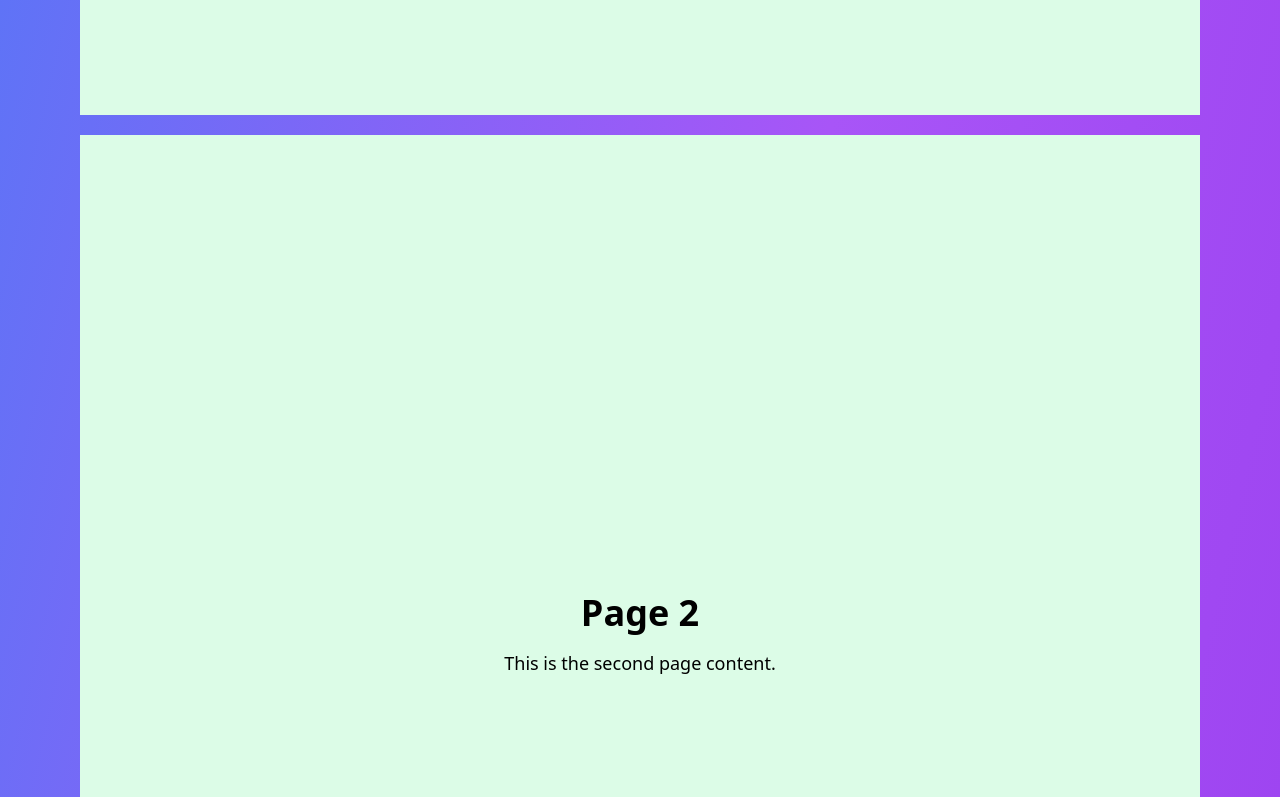
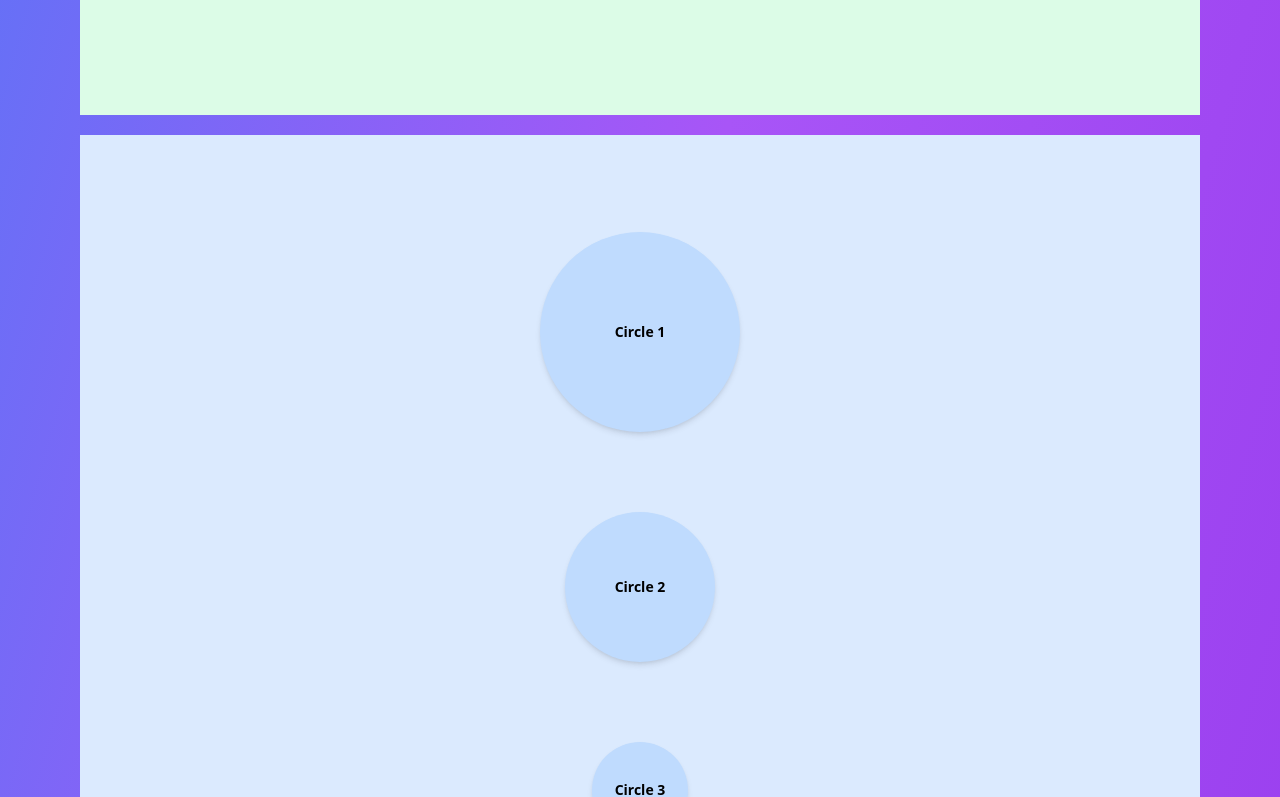
Before and after one commit to ARYANBISHWAS07/DevSoc-25, a Next.js app in the folder frontend/: page / in a window 1280 px wide. Shown: the part 1860-2657 px from the top of the page. Built offline with nearby package versions, Linux system fonts and the light colour scheme.

Commit message:
feat-third-page incomplete

```diff
--- a/frontend/src/app/LandingPage/fifthPage.tsx
+++ b/frontend/src/app/LandingPage/fifthPage.tsx
@@ -2,7 +2,7 @@ import { Container } from "./mainLandingPage";
 export function Page5() {
     return (
         <Container id={5}>
-            <div className="flex flex-col items-center justify-center h-screen w-full bg-purple-100 p-10 mb-20">
+            <div className="flex flex-col items-center justify-center h-screen w-full bg-purple-100 p-10 mb-4">
                 <h1 className="text-4xl font-bold">Page 5</h1>
                 <p className="mt-4 text-lg">This is the fifth page content.</p>
             </div>
--- a/frontend/src/app/LandingPage/fourthPage.tsx
+++ b/frontend/src/app/LandingPage/fourthPage.tsx
@@ -4,7 +4,7 @@ import { Container } from "./mainLandingPage";
 export function Page4() {
     return (
         <Container id={4}>
-            <div className="flex flex-col items-center justify-center h-screen w-full bg-red-100 p-10">
+            <div className="flex flex-col items-center justify-center h-screen w-full bg-red-100 p-10 mt-10">
                 <h1 className="text-4xl font-bold">Page 4</h1>
                 <p className="mt-4 text-lg">This is the fourth page content.</p>
             </div>
--- a/frontend/src/app/LandingPage/mainLandingPage.tsx
+++ b/frontend/src/app/LandingPage/mainLandingPage.tsx
@@ -95,7 +95,7 @@ export default function Parallax() {
                     <Page2 />
                     <StepsProgress />
                     <Page4 />
-                    <Page5 />
+                    {/* <Page5 /> */}
                 </div>
 
                 {/* Bottom Animation (Fixed Position) */}
--- a/frontend/src/app/LandingPage/secondPage.tsx
+++ b/frontend/src/app/LandingPage/secondPage.tsx
@@ -1,11 +1,113 @@
 import { Container } from "./mainLandingPage";
+import {
+  motion,
+  AnimatePresence,
+} from "framer-motion";
+import { useState, useEffect } from "react";
+
 export function Page2() {
-    return (
-        <Container id={2}>
-            <div className="flex flex-col items-center justify-center h-[1000px] w-full  bg-green-100 p-10 ">
-                <h1 className="text-4xl font-bold">Page 2</h1>
-                <p className="mt-4 text-lg">This is the second page content.</p>
-            </div>
-        </Container>
-    );
+  const [replacements, setReplacements] = useState([false, false, false]);
+
+  const circleVariants = {
+    hidden: {
+      opacity: 0,
+      rotateY: -90,
+      scale: 0.8
+    },
+    visible: {
+      opacity: 1,
+      rotateY: 0,
+      scale: 1,
+      transition: {
+        duration: 0.5,
+        type: "spring",
+        stiffness: 300
+      }
+    },
+    exit: {
+      opacity: 0,
+      rotateY: 90,
+      scale: 1.2,
+      transition: { duration: 0.3 }
+    }
+  };
+
+  const newContainerVariants = {
+    hidden: {
+      opacity: 0,
+      rotateY: 90,
+      scale: 0.8
+    },
+    visible: {
+      opacity: 1,
+      rotateY: 0,
+      scale: 1,
+      transition: {
+        duration: 0.5,
+        type: "spring",
+        stiffness: 300
+      }
+    },
+    exit: {
+      opacity: 0,
+      rotateY: -90,
+      scale: 1.2,
+      transition: { duration: 0.3 }
+    }
+  };
+
+  useEffect(() => {
+    const timers = [
+      setTimeout(() => setReplacements(prev => [true, ...prev.slice(1)]), 8000),
+      setTimeout(() => setReplacements(prev => [prev[0], true, prev[2]]), 10000),
+      setTimeout(() => setReplacements(prev => [...prev.slice(0, 2), true]), 12000)
+    ];
+    return () => timers.forEach(clearTimeout);
+  }, []);
+
+  return (
+    <Container id={2}>
+      <div className="relative flex items-center justify-center h-screen w-full bg-blue-100">
+        <div className="absolute inset-0 flex flex-col items-center justify-center z-0 space-y-20">
+          {[0, 1, 2].map(index => (
+            <AnimatePresence key={`circle-${index}`}>
+              {!replacements[index] ? (
+                <motion.div
+                  variants={circleVariants}
+                  initial="hidden"
+                  animate="visible"
+                  exit="exit"
+                  className={`
+                    ${index === 0 ? 'w-[200px] h-[200px] -translate-x-8' :
+                      index === 1 ? 'w-[150px] h-[150px]' :
+                      'w-24 h-24 translate-x-8'}
+                    bg-blue-200 rounded-full flex items-center justify-center
+                    shadow-md translate-y-[-70px] backface-hidden
+                  `}
+                >
+                  <span className="text-sm font-semibold">Circle {index + 1}</span>
+                </motion.div>
+              ) : (
+                <motion.div
+                  variants={newContainerVariants}
+                  initial="hidden"
+                  animate="visible"
+                  exit="exit"
+                  className={`
+                    ${index === 0 ? 'w-[200px] h-[150px] -translate-x-8' :
+                      index === 1 ? 'w-[150px] h-[100px]' :
+                      'w-24 h-20 translate-x-8'}
+                    bg-green-200 rounded-lg flex items-center justify-center
+                    shadow-xl translate-y-[-70px] backface-hidden
+                  `}
+                >
+                  <span className="text-sm font-semibold">New Div {index + 1}</span>
+                </motion.div>
+              )}
+            </AnimatePresence>
+          ))}
+        </div>
+      </div>
+    </Container>
+  );
 }
```
Also changed, not shown: frontend/public/handSize.png (added).
